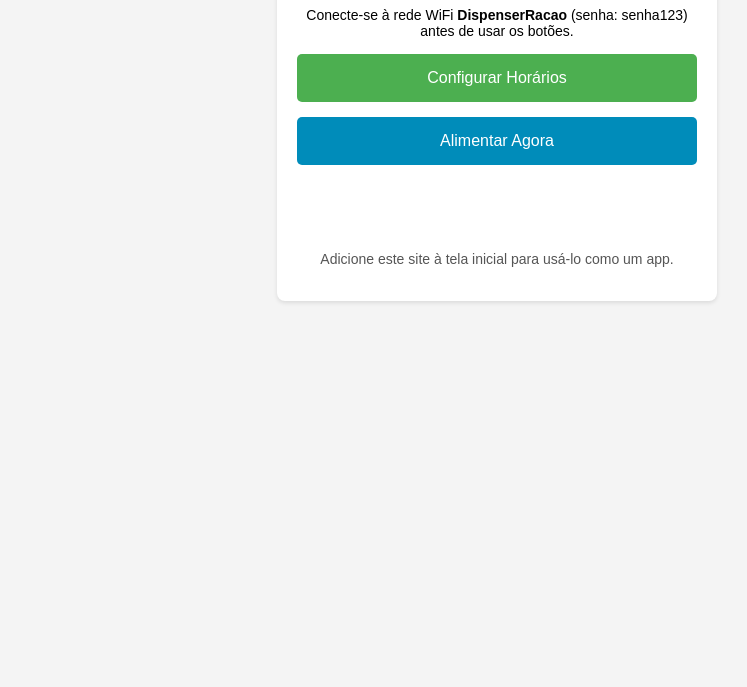
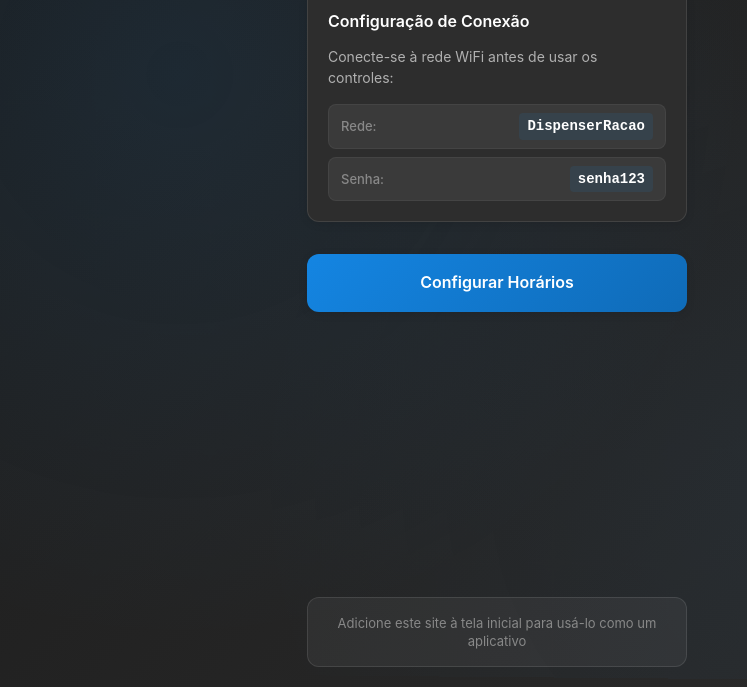
Before and after one commit to MatAlvess/dispenser-racao, a plain HTML site: page index.html in a window 1280 px wide. Shown: the part 113-800 px from the top of the page, without its empty margins (143-890 px from the left). Drawn offline with Linux system fonts and the light colour scheme.

Commit message:
fuature_atualizacaolayout_e_porcao

```diff
--- a/index.html
+++ b/index.html
@@ -5,53 +5,71 @@
   <meta name="viewport" content="width=device-width, initial-scale=1.0">
   <title>Dispenser de Ração</title>
   <link rel="manifest" href="manifest.json">
-  <style>
-    body { font-family: Arial, sans-serif; text-align: center; margin: 20px; background-color: #f4f4f4; }
-    .container { max-width: 400px; margin: auto; background-color: #fff; padding: 20px; border-radius: 8px; box-shadow: 0 2px 4px rgba(0,0,0,0.1); }
-    button {
-      padding: 15px; background: #4CAF50; color: white; border: none; cursor: pointer;
-      width: 100%; margin-top: 15px; font-size: 16px; border-radius: 5px;
-    }
-    #btn-alimentar { background-color: #008CBA; }
-    p { font-size: 14px; }
-    #status { margin-top: 20px; font-weight: bold; min-height: 20px; }
-    .button-link {
-        display: block; box-sizing: border-box; padding: 15px; background: #4CAF50; color: white !important;
-        text-decoration: none; width: 100%; margin-top: 15px; font-size: 16px; border-radius: 5px;
-    }
-  </style>
+  <link rel="stylesheet" href="style.css">
 </head>
 <body>
+  <div class="animacao-fundo"></div>
   <div class="container">
-    <h1>Controle do Dispenser</h1>
-    <p>Conecte-se à rede WiFi <b>DispenserRacao</b> (senha: senha123) antes de usar os botões.</p>
-
-    <a href="http://192.168.4.1" target="_blank" rel="noopener noreferrer" class="button-link">Configurar Horários</a>
-
-    <button id="btn-alimentar" onclick="alimentarAgora()">Alimentar Agora</button>
-
-    <p id="status"></p> <br>
-    <p style="color: #555;">Adicione este site à tela inicial para usá-lo como um app.</p>
+    <div class="cabecalho">
+      <h1>Controle do Dispenser</h1>
+    </div>
+    <div class="bloco-conexacao">
+      <div class="card-conexao">
+        <h3>Configuração de Conexão</h3>
+        <p>Conecte-se à rede WiFi antes de usar os controles:</p>
+        <div class="wifi-details">
+          <div class="wifi-item">
+            <span class="label">Rede:</span>
+            <span class="value">DispenserRacao</span>
+          </div>
+          <div class="wifi-item">
+            <span class="label">Senha:</span>
+            <span class="value">senha123</span>
+          </div>
+        </div>
+      </div>
+    </div>
+    <div class="controle-secao">
+      <a href="http://192.168.4.1" target="_blank" rel="noopener noreferrer" class="button-link primary">
+        Configurar Horários
+      </a>
+      <div class="status-secao">
+        <p id="status" class="status-mensagem"></p>
+      </div>
+    </div>
+    <div class="rodape">
+      <div class="pwa-hint">
+        <p>Adicione este site à tela inicial para usá-lo como um aplicativo</p>
+      </div>
+    </div>
   </div>
-
   <script>
     if ('serviceWorker' in navigator) {
       navigator.serviceWorker.register('service-worker.js');
     }
     const statusEl = document.getElementById('status');
-
     function alimentarAgora() {
       statusEl.textContent = 'Enviando comando...';
+      statusEl.className = 'status-mensagem loading';
       fetch('http://192.168.4.1/alimentar', { mode: 'no-cors' })
         .then(() => {
           statusEl.textContent = 'Comando enviado com sucesso!';
-          setTimeout(() => { statusEl.textContent = ''; }, 3000);
+          statusEl.className = 'status-mensagem success';
+          setTimeout(() => {
+            statusEl.textContent = '';
+            statusEl.className = 'status-mensagem';
+          }, 3000);
         })
         .catch(error => {
           console.error('Erro:', error);
           statusEl.textContent = 'Falha ao comunicar com o dispenser. Verifique a conexão WiFi.';
+          statusEl.className = 'status-mensagem error';
         });
     }
+    document.addEventListener('DOMContentLoaded', function() {
+      const container = document.querySelector('.container');
+      container.classList.add('loaded');
+    });
   </script>
 </body>
 </html>
--- /dev/null
+++ b/style.css
@@ -0,0 +1,317 @@
+* {
+  margin: 0;
+  padding: 0;
+  box-sizing: border-box;
+}
+:root {
+  --primary-color: #1485e2;
+  --primary-hover: #0f6bb8;
+  --primary-light: #e3f2fd;
+  --secondary-color: #2c2c2c;
+  --background-dark: #1a1a1a;
+  --surface-color: #2d2d2d;
+  --surface-light: #3a3a3a;
+  --text-primary: #ffffff;
+  --text-secondary: #b0b0b0;
+  --text-muted: #888888;
+  --success-color: #4caf50;
+  --error-color: #f44336;
+  --warning-color: #ff9800;
+  --border-radius: 12px;
+  --border-radius-small: 8px;
+  --shadow-light: 0 2px 8px rgba(0, 0, 0, 0.1);
+  --shadow-medium: 0 4px 16px rgba(0, 0, 0, 0.15);
+  --shadow-heavy: 0 8px 32px rgba(0, 0, 0, 0.2);
+  --transition: all 0.3s cubic-bezier(0.4, 0, 0.2, 1);
+}
+body {
+  font-family: 'Inter', -apple-system, BlinkMacSystemFont, 'Segoe UI', Roboto, sans-serif;
+  background: linear-gradient(135deg, var(--background-dark) 0%, var(--secondary-color) 100%);
+  color: var(--text-primary);
+  min-height: 100vh;
+  line-height: 1.6;
+  position: relative;
+  overflow-x: hidden;
+}
+.animacao-fundo {
+  position: fixed;
+  top: 0;
+  left: 0;
+  width: 100%;
+  height: 100%;
+  background-image:
+    radial-gradient(circle at 25% 25%, rgba(20, 133, 226, 0.1) 0%, transparent 50%),
+    radial-gradient(circle at 75% 75%, rgba(20, 133, 226, 0.05) 0%, transparent 50%);
+  animation: float 20s ease-in-out infinite;
+  z-index: -1;
+}
+@keyframes float {
+  0%, 100% { transform: translateY(0px) rotate(0deg); }
+  50% { transform: translateY(-20px) rotate(1deg); }
+}
+.container {
+  max-width: 420px;
+  margin: 0 auto;
+  padding: 20px;
+  min-height: 100vh;
+  display: flex;
+  flex-direction: column;
+  justify-content: center;
+  gap: 24px;
+  opacity: 0;
+  transform: translateY(20px);
+  transition: var(--transition);
+}
+.container.loaded {
+  opacity: 1;
+  transform: translateY(0);
+}
+.cabecalho {
+  text-align: center;
+  margin-bottom: 8px;
+}
+@keyframes pulse {
+  0%, 100% { transform: scale(1); }
+  50% { transform: scale(1.05); }
+}
+.dispenser-icon {
+  width: 32px;
+  height: 32px;
+  color: white;
+}
+.cabecalho h1 {
+  font-size: 28px;
+  font-weight: 700;
+  margin-bottom: 4px;
+  background: linear-gradient(135deg, var(--text-primary), var(--text-secondary));
+  -webkit-background-clip: text;
+  -webkit-text-fill-color: transparent;
+  background-clip: text;
+}
+.bloco-conexacao {
+  margin-bottom: 8px;
+}
+.card-conexao {
+  background: var(--surface-color);
+  border-radius: var(--border-radius);
+  padding: 20px;
+  box-shadow: var(--shadow-light);
+  border: 1px solid rgba(255, 255, 255, 0.1);
+  transition: var(--transition);
+}
+.card-conexao:hover {
+  transform: translateY(-2px);
+  box-shadow: var(--shadow-medium);
+}
+.card-conexao h3 {
+  font-size: 16px;
+  font-weight: 600;
+  margin-bottom: 12px;
+  color: var(--text-primary);
+}
+.card-conexao p {
+  font-size: 14px;
+  color: var(--text-secondary);
+  margin-bottom: 16px;
+  line-height: 1.5;
+}
+.wifi-details {
+  display: flex;
+  flex-direction: column;
+  gap: 8px;
+}
+.wifi-item {
+  display: flex;
+  justify-content: space-between;
+  align-items: center;
+  padding: 8px 12px;
+  background: var(--surface-light);
+  border-radius: var(--border-radius-small);
+  border: 1px solid rgba(255, 255, 255, 0.05);
+}
+.wifi-item .label {
+  font-size: 13px;
+  color: var(--text-muted);
+  font-weight: 500;
+}
+.wifi-item .value {
+  font-size: 14px;
+  color: var(--text-primary);
+  font-weight: 600;
+  font-family: 'Courier New', monospace;
+  background: rgba(20, 133, 226, 0.1);
+  padding: 2px 8px;
+  border-radius: 4px;
+}
+.controle-secao {
+  display: flex;
+  flex-direction: column;
+  gap: 16px;
+}
+.button-link {
+  display: flex;
+  align-items: center;
+  justify-content: center;
+  gap: 12px;
+  padding: 16px 24px;
+  background: linear-gradient(135deg, var(--primary-color), var(--primary-hover));
+  color: var(--text-primary);
+  text-decoration: none;
+  border-radius: var(--border-radius);
+  font-size: 16px;
+  font-weight: 600;
+  box-shadow: var(--shadow-light);
+  transition: var(--transition);
+  border: none;
+  cursor: pointer;
+  position: relative;
+  overflow: hidden;
+}
+.button-link::before {
+  content: '';
+  position: absolute;
+  top: 0;
+  left: -100%;
+  width: 100%;
+  height: 100%;
+  background: linear-gradient(90deg, transparent, rgba(255, 255, 255, 0.2), transparent);
+  transition: left 0.5s;
+}
+.button-link:hover::before {
+  left: 100%;
+}
+.button-link:hover {
+  transform: translateY(-2px);
+  box-shadow: var(--shadow-medium);
+}
+.button-link:active {
+  transform: translateY(0);
+}
+.status-secao {
+  min-height: 48px;
+  display: flex;
+  align-items: center;
+  justify-content: center;
+}
+.status-mensagemy {
+  font-size: 14px;
+  font-weight: 500;
+  text-align: center;
+  padding: 12px 16px;
+  border-radius: var(--border-radius-small);
+  transition: var(--transition);
+  min-height: 20px;
+  display: flex;
+  align-items: center;
+  justify-content: center;
+}
+.status-mensagem.loading {
+  background: rgba(255, 152, 0, 0.1);
+  color: var(--warning-color);
+  border: 1px solid rgba(255, 152, 0, 0.2);
+}
+.status-mensagem.success {
+  background: rgba(76, 175, 80, 0.1);
+  color: var(--success-color);
+  border: 1px solid rgba(76, 175, 80, 0.2);
+}
+.status-mensagem.error {
+  background: rgba(244, 67, 54, 0.1);
+  color: var(--error-color);
+  border: 1px solid rgba(244, 67, 54, 0.2);
+}
+.rodape {
+  margin-top: auto;
+  padding-top: 16px;
+}
+.pwa-hint {
+  display: flex;
+  align-items: center;
+  gap: 12px;
+  padding: 16px;
+  background: rgba(255, 255, 255, 0.05);
+  border-radius: var(--border-radius);
+  border: 1px solid rgba(255, 255, 255, 0.1);
+}
+.pwa-hint p {
+  font-size: 13px;
+  color: var(--text-muted);
+  margin: 0;
+  line-height: 1.4;
+  text-align: center;
+}
+@media (max-width: 480px) {
+  .container {
+    padding: 16px;
+    gap: 20px;
+  }
+
+  .cabecalho h1 {
+    font-size: 24px;
+  }
+
+  .card-conexao {
+    padding: 16px;
+  }
+
+  .button-link {
+    padding: 14px 20px;
+    font-size: 15px;
+  }
+
+  .wifi-item {
+    flex-direction: column;
+    align-items: flex-start;
+    gap: 4px;
+  }
+
+  .wifi-item .value {
+    align-self: stretch;
+    text-align: center;
+  }
+}
+@media (max-width: 360px) {
+  .container {
+    padding: 12px;
+  }
+
+  .cabecalho h1 {
+    font-size: 22px;
+  }
+
+  .pwa-hint {
+    flex-direction: column;
+    text-align: center;
+    gap: 8px;
+  }
+}
+@keyframes slideInUp {
+  from {
+    opacity: 0;
+    transform: translateY(30px);
+  }
+  to {
+    opacity: 1;
+    transform: translateY(0);
+  }
+}
+.card-conexao,
+.button-link,
+.pwa-hint {
+  animation: slideInUp 0.6s ease-out forwards;
+}
+.card-conexao {
+  animation-delay: 0.1s;
+}
+.button-link {
+  animation-delay: 0.2s;
+}
+.pwa-hint {
+  animation-delay: 0.3s;
+}
+.button-link:focus {
+  outline: 2px solid var(--primary-color);
+  outline-offset: 2px;
+}
+@media (-webkit-min-device-pixel-ratio: 2), (min-resolution: 192dpi) {
+}
```
